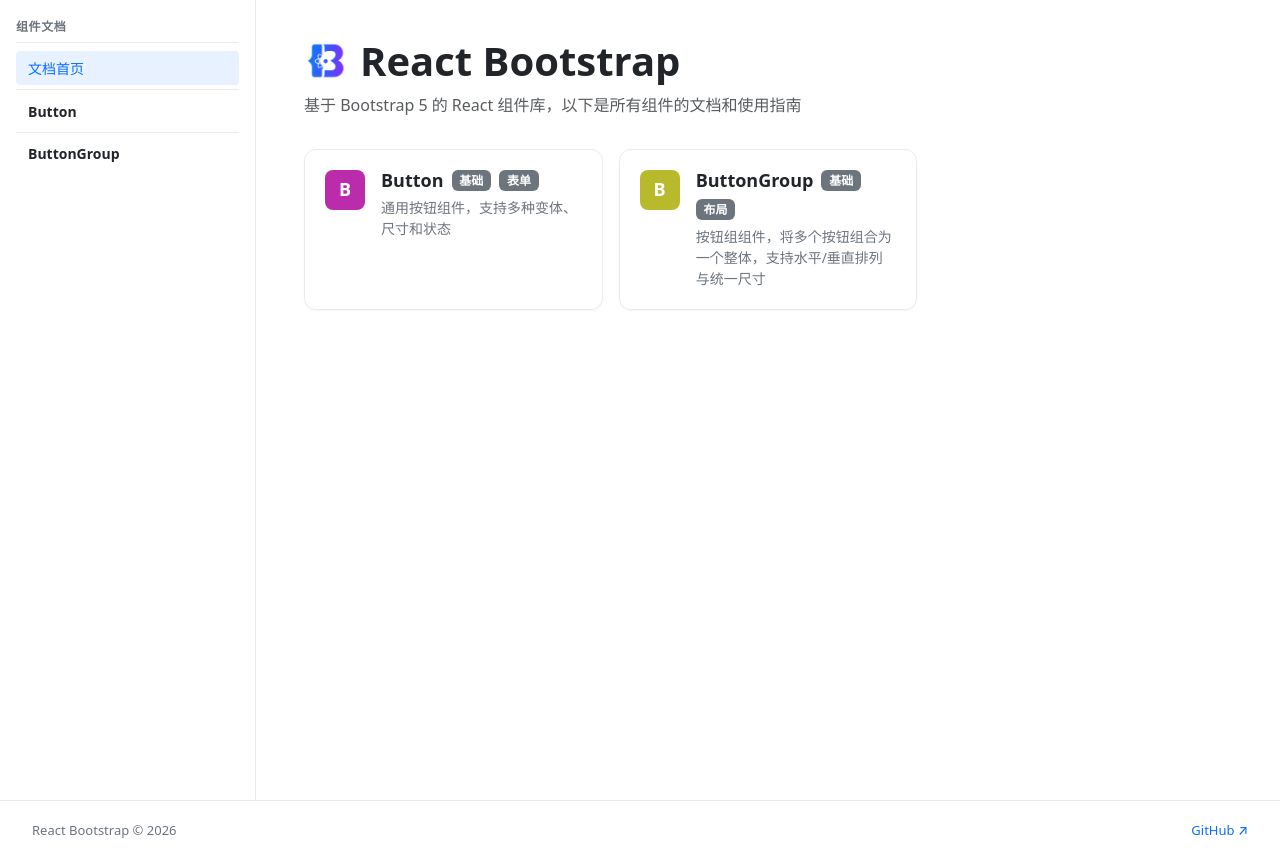
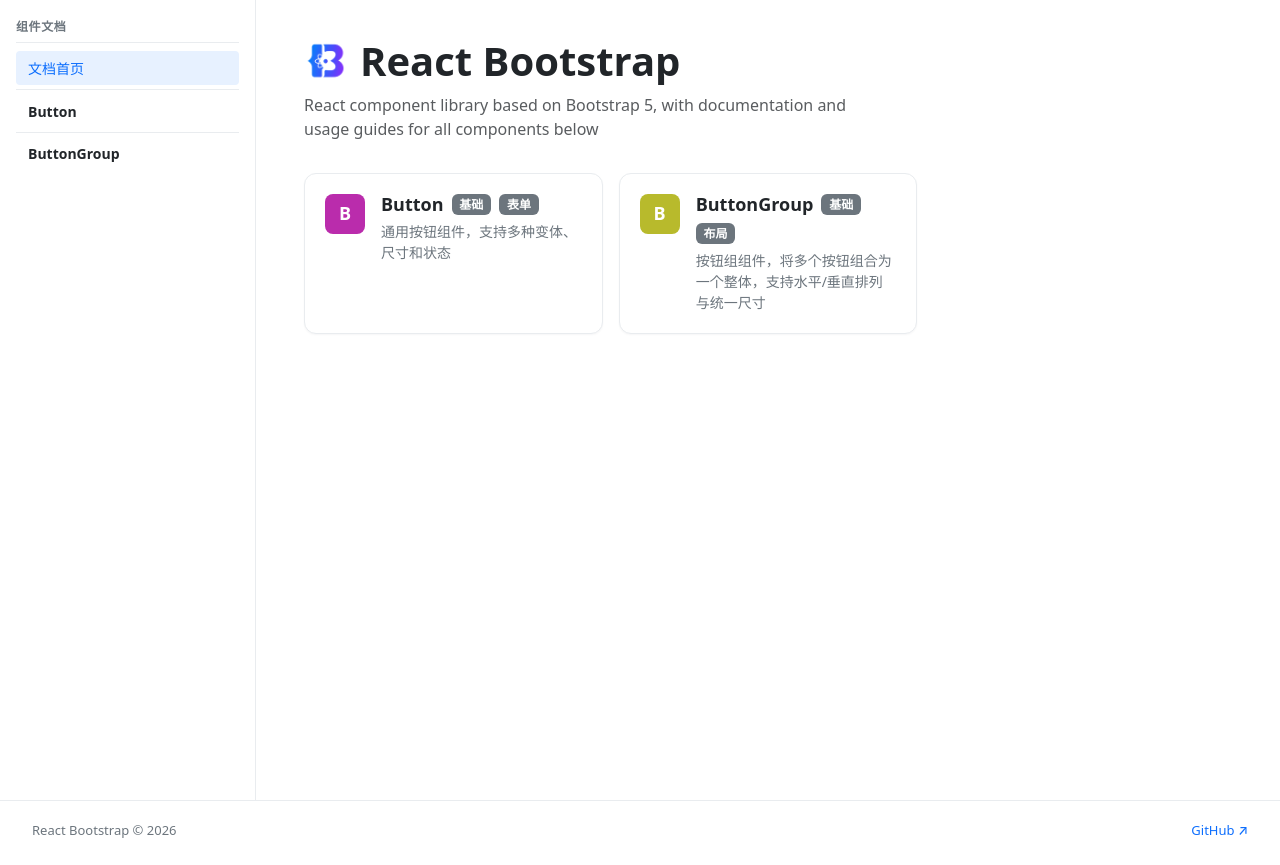
Before and after one commit to dafengzhen/react-bootstrap, a React (Vite) app: page / in a window 1280 px wide. Built offline with nearby package versions, Linux system fonts and the light colour scheme.

Commit message:
chore: update

```diff
--- a/src/routes.tsx
+++ b/src/routes.tsx
@@ -25,7 +25,7 @@
   },
 ];
 
-const HOME_DESCRIPTION = '基于 Bootstrap 5 的 React 组件库，以下是所有组件的文档和使用指南';
+const HOME_DESCRIPTION = 'React component library based on Bootstrap 5, with documentation and usage guides for all components below';
 const HOME_TITLE = 'React Bootstrap';
 
 const appRoutes: RouteObject[] = [
```
